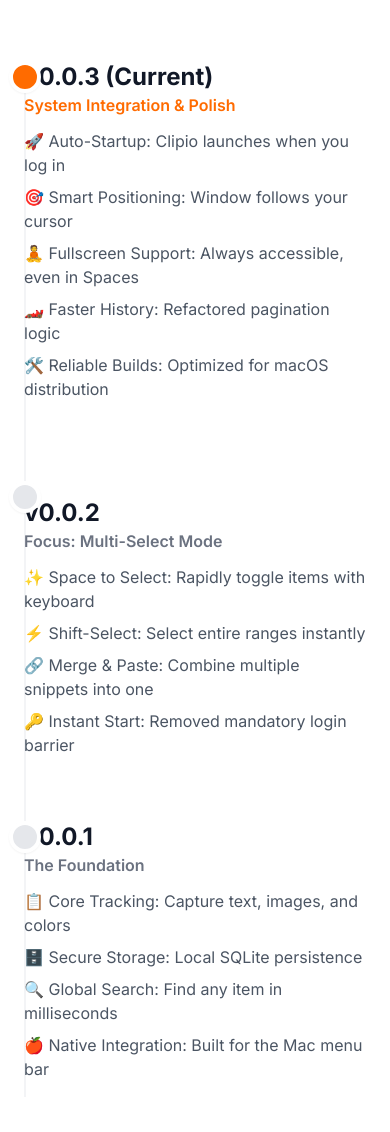
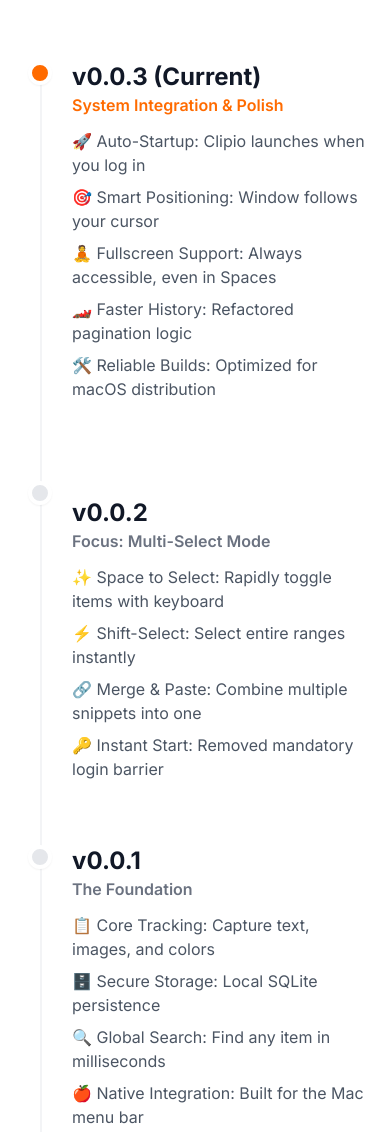
Before and after one commit to sonhoai27/clipio, a plain HTML site: page index.html in a window 390 px wide. Shown: the part 4528-5660 px from the top of the page. Drawn offline with nearby package versions, Linux system fonts and the light colour scheme.

Commit message:
feat: enhance mobile responsiveness for the version history timeline.

```diff
--- a/index.html
+++ b/index.html
@@ -472,19 +472,21 @@
     <section id="release-notes" class="py-24 bg-white border-t border-gray-100">
         <div class="max-w-4xl mx-auto px-6">
             <h2 class="text-3xl md:text-5xl font-extrabold text-center mb-16 text-gray-900 tracking-tight">Version
-                History</h2>
+                History
+            </h2>
             <div class="relative">
                 <!-- Vertical Line -->
-                <div class="absolute left-0 md:left-1/2 md:-ml-px h-full w-0.5 bg-gray-100"></div>
+                <div class="absolute left-4 md:left-1/2 md:-ml-px h-full w-0.5 bg-gray-100"></div>
 
                 <div class="space-y-16">
                     <!-- v0.0.3 -->
                     <div
                         class="relative flex flex-col md:flex-row md:justify-between items-start md:items-center w-full">
-                        <div class="md:w-[45%] mb-4 md:mb-0 md:text-right order-2 md:order-1">
+                        <div
+                            class="md:w-[45%] pl-12 md:pl-0 mb-4 md:mb-0 md:text-right order-2 md:order-1 flex flex-col items-start md:items-end w-full">
                             <h3 class="text-2xl font-bold text-gray-900">v0.0.3 (Current)</h3>
                             <p class="text-primary font-semibold mb-3">System Integration & Polish</p>
-                            <ul class="text-gray-600 space-y-2 md:inline-block md:text-right">
+                            <ul class="text-gray-600 space-y-2">
                                 <li>🚀 Auto-Startup: Clipio launches when you log in</li>
                                 <li>🎯 Smart Positioning: Window follows your cursor</li>
                                 <li>🧘 Fullscreen Support: Always accessible, even in Spaces</li>
@@ -493,19 +495,19 @@
                             </ul>
                         </div>
                         <div
-                            class="absolute left-[-15px] md:left-1/2 md:-ml-4 w-8 h-8 rounded-full bg-primary border-4 border-white shadow-sm z-10 order-1 md:order-2">
+                            class="absolute left-1 md:left-1/2 md:-ml-4 w-6 h-6 md:w-8 md:h-8 rounded-full bg-primary border-4 border-white shadow-sm z-10 order-1 md:order-2">
                         </div>
-                        <div class="md:w-[45%] order-3"></div>
+                        <div class="md:w-[45%] order-3 hidden md:block"></div>
                     </div>
 
                     <!-- v0.0.2 -->
                     <div
                         class="relative flex flex-col md:flex-row md:justify-between items-start md:items-center w-full">
-                        <div class="md:w-[45%] order-1"></div>
+                        <div class="md:w-[45%] order-1 hidden md:block"></div>
                         <div
-                            class="absolute left-[-15px] md:left-1/2 md:-ml-4 w-8 h-8 rounded-full bg-gray-200 border-4 border-white shadow-sm z-10 order-1 md:order-2">
+                            class="absolute left-1 md:left-1/2 md:-ml-4 w-6 h-6 md:w-8 md:h-8 rounded-full bg-gray-200 border-4 border-white shadow-sm z-10 order-1 md:order-2">
                         </div>
-                        <div class="md:w-[45%] mt-4 md:mt-0 order-2 md:order-3">
+                        <div class="md:w-[45%] pl-12 md:pl-0 mt-4 md:mt-0 order-2 md:order-3 w-full">
                             <h3 class="text-2xl font-bold text-gray-900">v0.0.2</h3>
                             <p class="text-gray-500 font-semibold mb-3">Focus: Multi-Select Mode</p>
                             <ul class="text-gray-600 space-y-2">
@@ -514,17 +516,17 @@
                                 <li>🔗 Merge & Paste: Combine multiple snippets into one</li>
                                 <li>🔑 Instant Start: Removed mandatory login barrier</li>
                             </ul>
-
                         </div>
                     </div>
 
                     <!-- v0.0.1 -->
                     <div
                         class="relative flex flex-col md:flex-row md:justify-between items-start md:items-center w-full">
-                        <div class="md:w-[45%] mb-4 md:mb-0 md:text-right order-2 md:order-1">
+                        <div
+                            class="md:w-[45%] pl-12 md:pl-0 mb-4 md:mb-0 md:text-right order-2 md:order-1 flex flex-col items-start md:items-end w-full">
                             <h3 class="text-2xl font-bold text-gray-900">v0.0.1</h3>
                             <p class="text-gray-500 font-semibold mb-3">The Foundation</p>
-                            <ul class="text-gray-600 space-y-2 md:inline-block md:text-right">
+                            <ul class="text-gray-600 space-y-2">
                                 <li>📋 Core Tracking: Capture text, images, and colors</li>
                                 <li>🗄️ Secure Storage: Local SQLite persistence</li>
                                 <li>🔍 Global Search: Find any item in milliseconds</li>
@@ -532,9 +534,9 @@
                             </ul>
                         </div>
                         <div
-                            class="absolute left-[-15px] md:left-1/2 md:-ml-4 w-8 h-8 rounded-full bg-gray-200 border-4 border-white shadow-sm z-10 order-1 md:order-2">
+                            class="absolute left-1 md:left-1/2 md:-ml-4 w-6 h-6 md:w-8 md:h-8 rounded-full bg-gray-200 border-4 border-white shadow-sm z-10 order-1 md:order-2">
                         </div>
-                        <div class="md:w-[45%] order-3"></div>
+                        <div class="md:w-[45%] order-3 hidden md:block"></div>
                     </div>
                 </div>
             </div>
```
